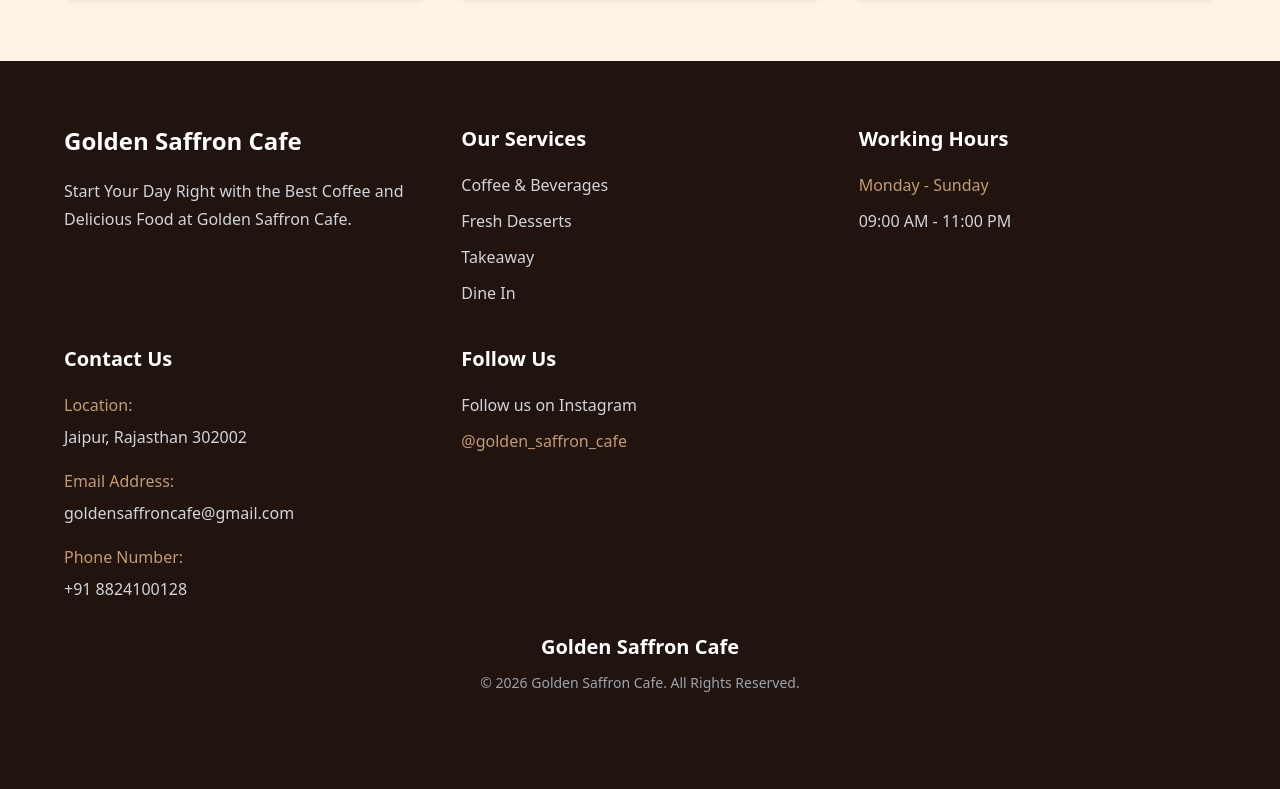
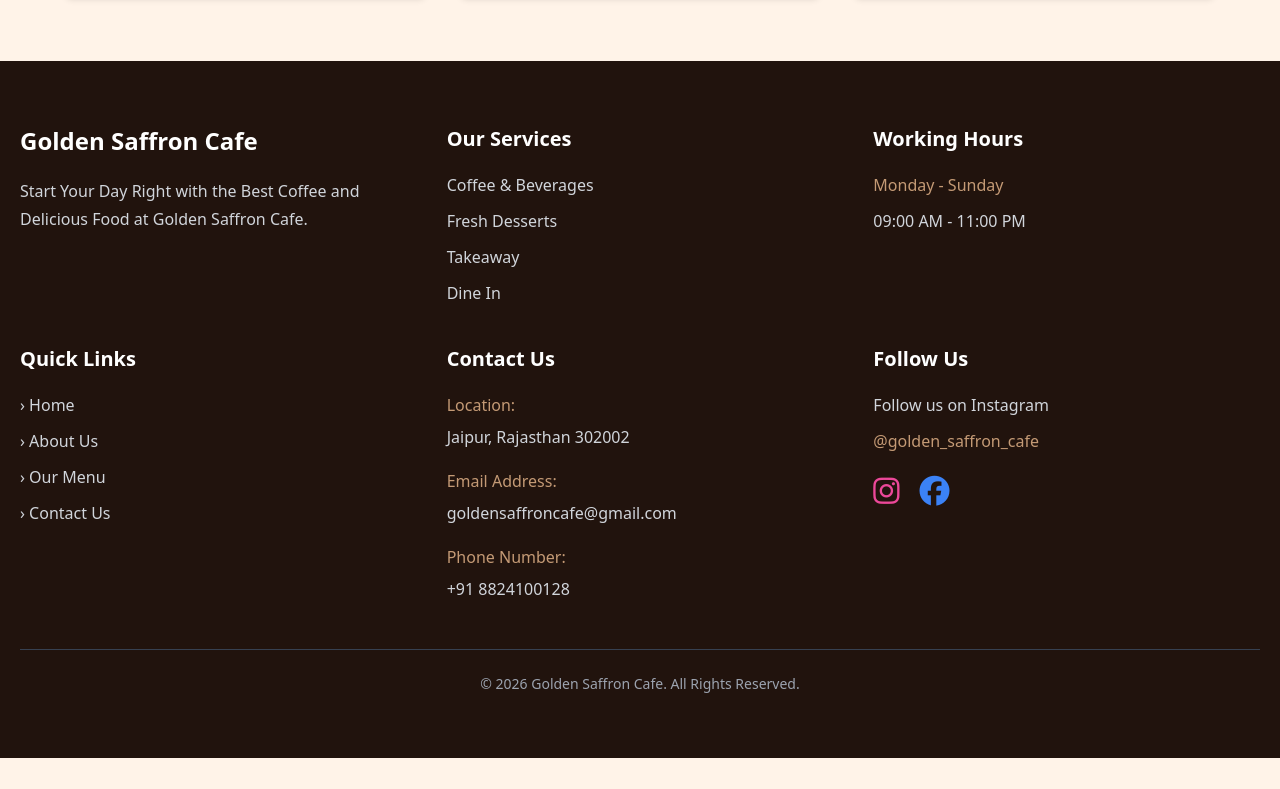
Before and after one commit to rohitvdebug/golden-saffron, a plain HTML site: page menu.html in a window 1280 px wide. Shown: the part 2907-3696 px from the top of the page. After the commit the page ends 3665 px from the top, so only its background shows below. Drawn offline with nearby package versions, Linux system fonts and the light colour scheme.

```diff
--- a/menu.html
+++ b/menu.html
@@ -8,6 +8,7 @@
     <title>Our Menu | Golden Saffron Cafe</title>
 
     <link rel="icon" type="image/png" href="./cafeimage.png">
+    <link rel="stylesheet" href="https://cdnjs.cloudflare.com/ajax/libs/font-awesome/6.7.2/css/all.min.css">
 
     <script src="https://cdn.tailwindcss.com"></script>
 </head>
@@ -493,10 +494,10 @@
         </div>
 
     </section>
-  <!-- Contact / Footer Section -->
+ <!-- Footer -->
 <footer id="contact" class="bg-[#21130D] text-white px-5 py-16">
 
-        <div class="max-w-6xl mx-auto">
+    <div class="max-w-7xl mx-auto">
 
         <div class="grid grid-cols-1 sm:grid-cols-2 lg:grid-cols-3 gap-10">
 
@@ -548,6 +549,47 @@
 
             </div>
 
+            <!-- Quick Links -->
+            <div>
+
+                <h3 class="text-xl font-bold mb-5">
+                    Quick Links
+                </h3>
+
+                <ul class="space-y-3 text-gray-300">
+
+                    <li>
+                        <a href="index.html"
+                            class="hover:text-[#C49A75] transition duration-300">
+                            › Home
+                        </a>
+                    </li>
+
+                    <li>
+                        <a href="about.html"
+                            class="hover:text-[#C49A75] transition duration-300">
+                            › About Us
+                        </a>
+                    </li>
+
+                    <li>
+                        <a href="menu.html"
+                            class="hover:text-[#C49A75] transition duration-300">
+                            › Our Menu
+                        </a>
+                    </li>
+
+                    <li>
+                        <a href="contact.html"
+                            class="hover:text-[#C49A75] transition duration-300">
+                            › Contact Us
+                        </a>
+                    </li>
+
+                </ul>
+
+            </div>
+
             <!-- Contact Information -->
             <div>
 
@@ -596,21 +638,32 @@
                     @golden_saffron_cafe
                 </p>
 
+                <!-- Social Media Icons -->
+                <div class="flex gap-5 mt-5">
+
+                    <i class="fa-brands fa-instagram text-3xl text-pink-500 hover:scale-110 transition duration-300"></i>
+
+                    <i class="fa-brands fa-facebook text-3xl text-blue-500 hover:scale-110 transition duration-300"></i>
+
                 </div>
 
             </div>
-    <!-- Footer -->
-    <footer class="bg-[#21130D] text-white text-center px-5 py-8">
 
-        <h3 class="text-xl font-bold mb-3">
-            Golden Saffron Cafe
-        </h3>
+        </div>
+
+        <!-- Bottom Footer -->
+        <div class="border-t border-gray-700 mt-12 pt-6 text-center">
 
             <p class="text-gray-400 text-sm">
                 © 2026 Golden Saffron Cafe. All Rights Reserved.
             </p>
 
+        </div>
+
+    </div>
+
 </footer>
 
 </body>
+
 </html>
```
Also changed, not shown: about.html (+53 -1 lines), contact.html (+57 -6 lines), index.html (+51 -0 lines). Lines whose indentation alone changed are shown as unchanged.
